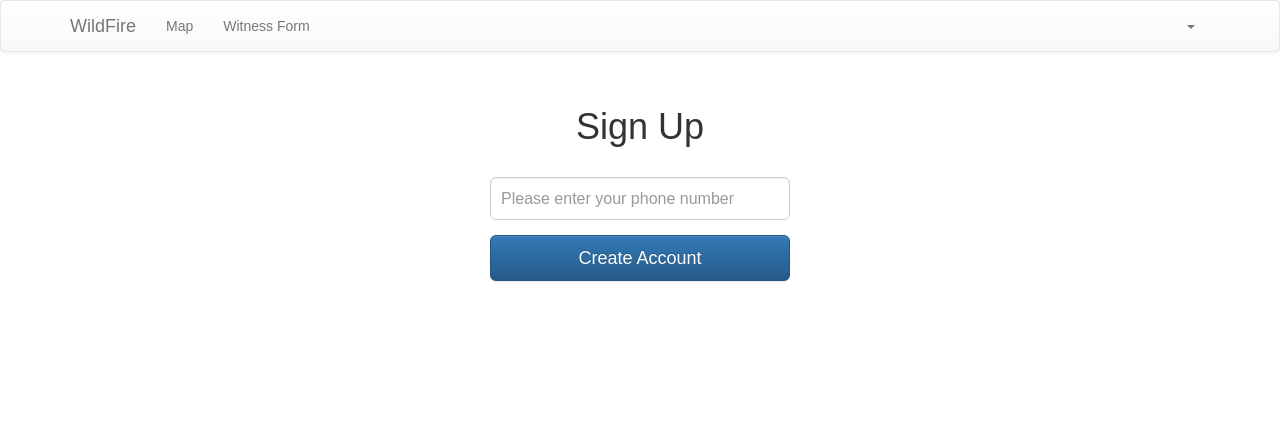
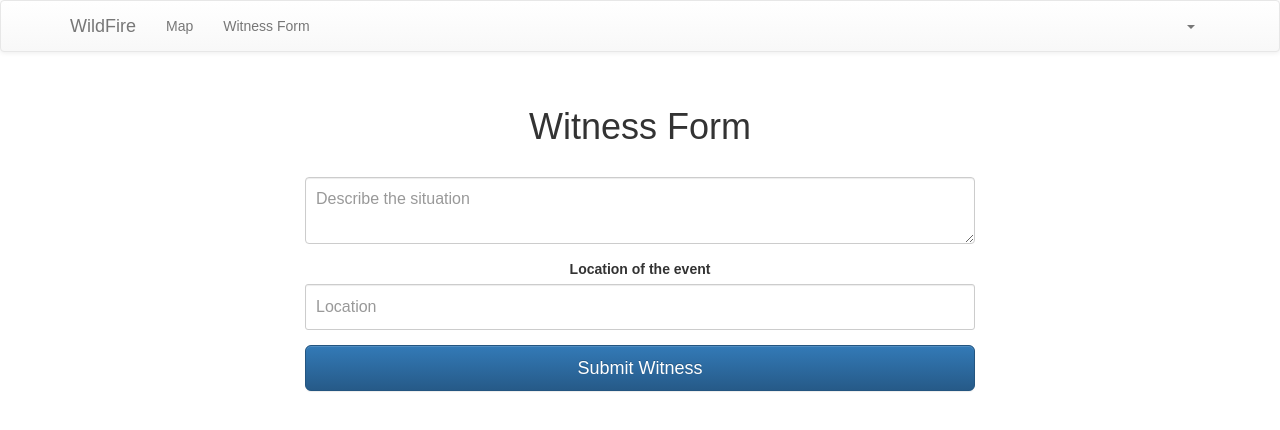
Before and after one commit to IevgenRagulin/wildfire, a React (Create React App) app: page / in a window 1280 px wide. Shown: the top 430 px of the page. Built offline with nearby package versions, Linux system fonts and the light colour scheme.

Commit message:
Vanilla Witness Form Completed

```diff
--- a/src/App.js
+++ b/src/App.js
@@ -1,7 +1,7 @@
 import React, { Component } from 'react';
 import Header from './Header.js';
 import './App.css';
-import SignUp from './SignUp.js';
+// import SignUp from './SignUp.js';
 import Witness from './Witness.js';
 
 class App extends Component {
@@ -9,8 +9,8 @@
     return (
       <div className="App">
         <Header />
-        {/* <Witness />/ */}
-        <SignUp />
+        <Witness />
+        {/* <SignUp /> */}
       </div>
     );
   }
--- a/src/SignUp.js
+++ b/src/SignUp.js
@@ -18,17 +18,17 @@
     event.preventDefault();
     const data = new FormData(event.target);
     console.log("_____");
-    fetch('https://desolate-anchorage-86223.herokuapp.com/witness/', {
-      method: 'POST',
-      headers: {
-        'Accept': 'application/json',
-        'Content-Type': 'application/json',
-      },
-      body: JSON.stringify({
-        location: "2 MetroTech Center, Brooklyn, NY 11201",
-        description: "An I.C.E. agent has been spotted"
-    })
-    });
+    // fetch('https://desolate-anchorage-86223.herokuapp.com/witness/', {
+    //   method: 'POST',
+    //   headers: {
+    //     'Accept': 'application/json',
+    //     'Content-Type': 'application/json',
+    //   },
+    //   body: JSON.stringify({
+    //     location: "2 MetroTech Center, Brooklyn, NY 11201",
+    //     description: "An I.C.E. agent has been spotted"
+    // })
+    // });
   }
 
   getValidationState() {
--- /dev/null
+++ b/src/Witness.css
@@ -0,0 +1,49 @@
+
+a {
+  color: #00B7FF;
+}
+
+
+Witness {
+  display: -ms-flexbox;
+  display: flex;
+  -ms-flex-align: center;
+  align-items: center;
+  padding-top: 40px;
+  padding-bottom: 40px;
+  background-color: #f5f5f5;
+}
+
+.form-signin {
+  width: 100%;
+  max-width: 700px;
+  padding: 15px;
+  margin: auto;
+}
+.form-signin .checkbox {
+  font-weight: 400;
+}
+.form-signin .form-control {
+  position: relative;
+  box-sizing: border-box;
+  height: auto;
+  padding: 10px;
+  font-size: 16px;
+}
+.form-signin .form-control:focus {
+  z-index: 2;
+}
+.form-signin input[type="email"] {
+  margin-bottom: -1px;
+  border-bottom-right-radius: 0;
+  border-bottom-left-radius: 0;
+}
+.form-signin input[type="password"] {
+  margin-bottom: 10px;
+  border-top-left-radius: 0;
+  border-top-right-radius: 0;
+}
+
+.widths {
+  width: 100%;
+}
--- a/src/Witness.js
+++ b/src/Witness.js
@@ -1,11 +1,12 @@
 import React from 'react'
 import { FormGroup, FormControl, ControlLabel, Form, Col } from 'react-bootstrap';
-import './SignUp.css';
+import './Witness.css';
 
 class Witness extends React.Component {
   constructor(props, context) {
     super(props, context);
 
+    this.handleChange = this.handleChange.bind(this);
     this.handleSubmit = this.handleSubmit.bind(this);
 
     this.state = {
@@ -19,34 +20,46 @@
     console.log("_____");
     fetch('https://desolate-anchorage-86223.herokuapp.com/witness/', {
       method: 'POST',
-      body:
-      {
-          "location": "2 MetroTech Center, Brooklyn, NY 11201",
-          "description": "An I.C.E. agent has been spotted"
+      headers: {
+        'Accept': 'application/json',
+        'Content-Type': 'application/json',
       },
+      body: JSON.stringify({
+        location: "2 MetroTech Center, Brooklyn, NY 11201",
+        description: "An I.C.E. agent has been spotted"
+    })
     });
+  }
+
+  handleChange(e) {
+    this.setState({ value: e.target.value });
   }
 
   render() {
     return (
       <Form onSubmit={this.handleSubmit} className="form-signin widths">
-        <h1>Witness</h1>
+        <h1>Witness Form</h1>
+        <FormGroup controlId="formControlsTextarea">
+          <ControlLabel></ControlLabel>
+          <FormControl componentClass="textarea" placeholder="Describe the situation" />
+        </FormGroup>
         <FormGroup
           controlId="formBasicText"
-          bsSize="large"
+          bsSize="sm"
         >
-          <ControlLabel></ControlLabel>
+          <ControlLabel>Location of the event</ControlLabel>
           <FormControl
             type="text"
             value={this.state.value}
-            placeholder="Please enter your phone number"
+            placeholder="Location"
             onChange={this.handleChange}
           />
           <FormControl.Feedback />
         </FormGroup>
+
         <FormGroup>
           <Col >
-            <button className="btn btn-lg btn-primary btn-block" type="submit">Create Account</button>
+            <button className="btn btn-lg btn-primary btn-block" type="submit">Submit Witness</button>
           </Col>
         </FormGroup>
       </Form>
```
